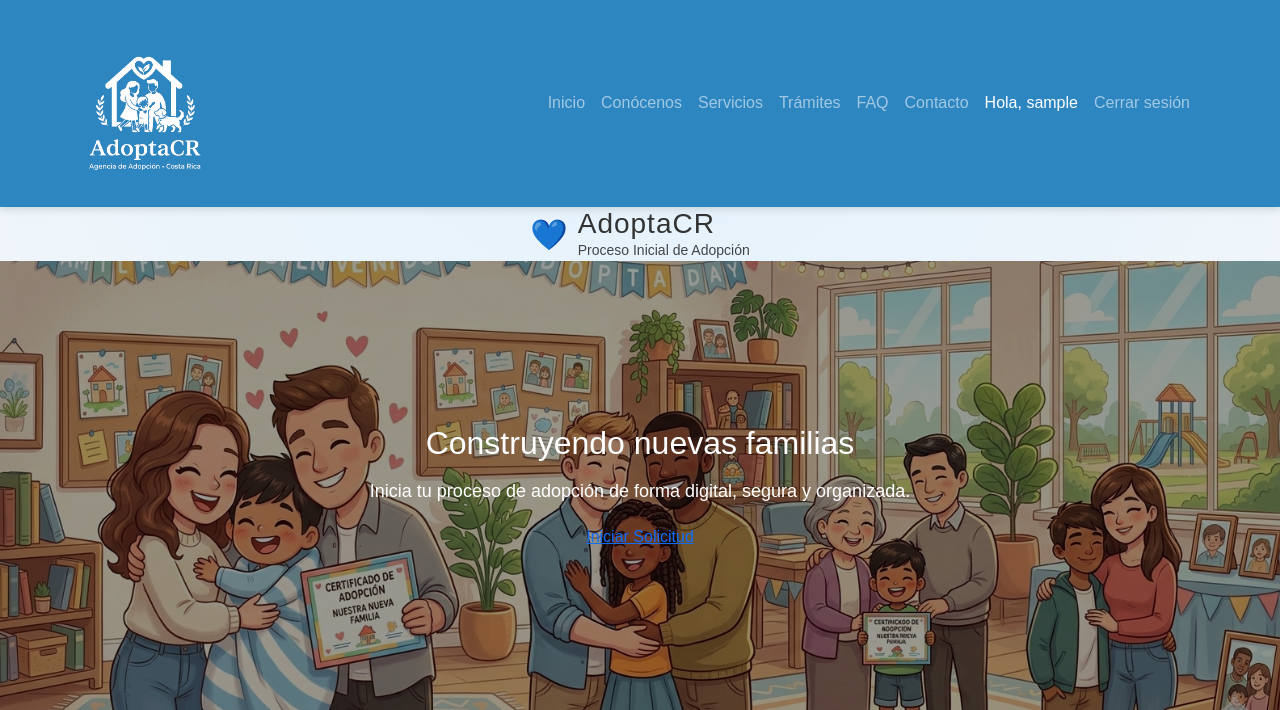
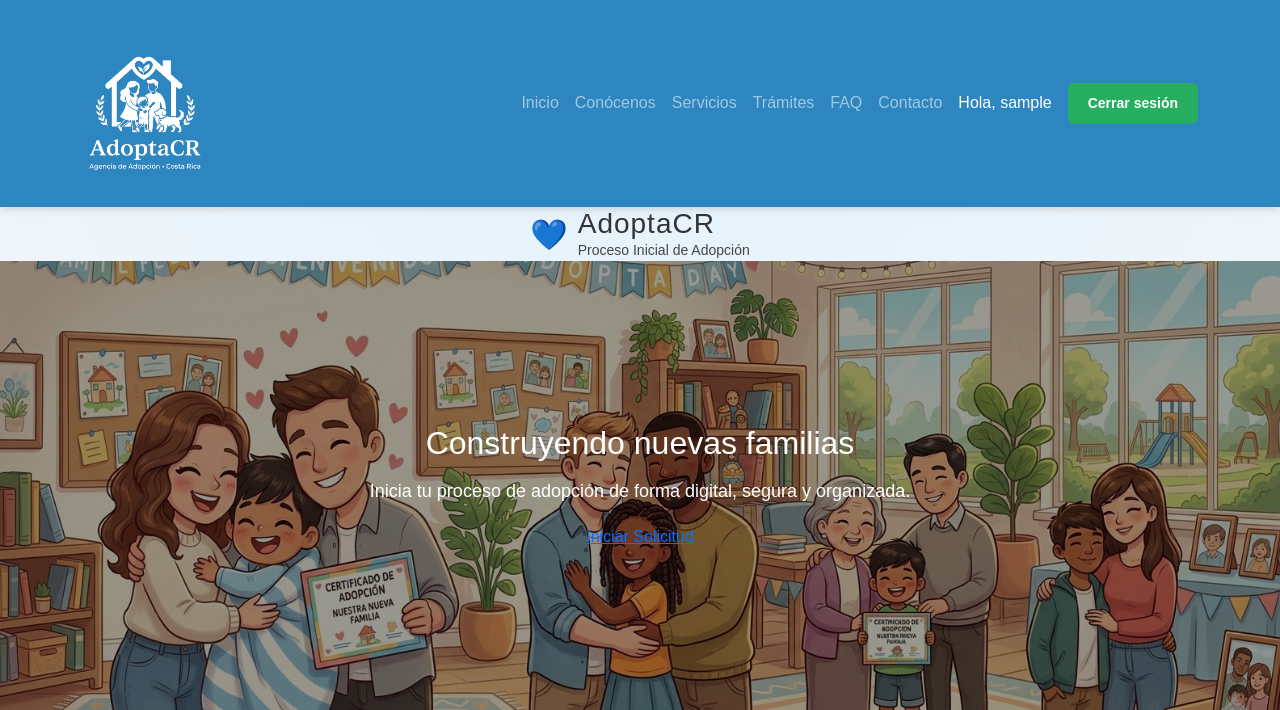
Before and after one commit to Fidelitas-Ambiente-Web-Cliente-Servidor/sc502-ln-proyecto-grupo1, a PHP site: page / in a window 1280 px wide. Shown: the top 710 px of the page. Run offline with PHP 8.4, Linux system fonts and the light colour scheme; the visitor is signed in with stand-in values (Sample User, id 1).

Commit message:
Update index.php

```diff
--- a/index.php
+++ b/index.php
@@ -95,10 +95,6 @@ if ($_SERVER['REQUEST_METHOD'] === 'POST') {
                     <li class="nav-item">
                         <a class="nav-link nav-link-custom" href="contacto.php">Contacto</a>
                     </li>
-
-
-                    <?php if(isset($_SESSION['user'])): ?>
-
                     <li class="nav-item">
                     <span class="nav-link text-white">
                      Hola, <?php echo $_SESSION['user']; ?>
@@ -106,21 +102,10 @@ if ($_SERVER['REQUEST_METHOD'] === 'POST') {
                     </li>
 
                     <li class="nav-item">
-                            <a href="#" id="logoutBtn" class="nav-link nav-link-custom">
+    <button id="logoutBtn" class="btn btn-danger ms-2">
         Cerrar sesión
-                            </a>
+    </button>
 </li>
-
-                    <?php else: ?>
-
-                        <li class="nav-item">
-                            <a class="nav-link nav-link-custom" href="login.php">
-                                Login
-                            </a>
-                        </li>
-
-                    <?php endif; ?>
-
                 </ul>
             </div>
 
```
Lines whose indentation alone changed are shown as unchanged.
